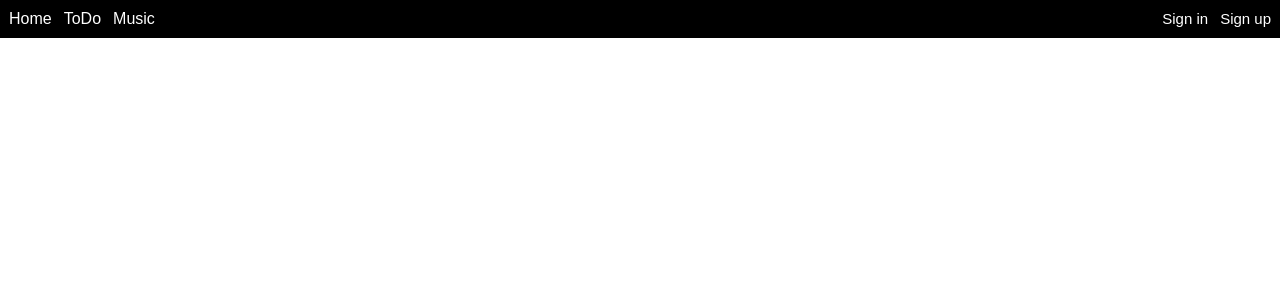
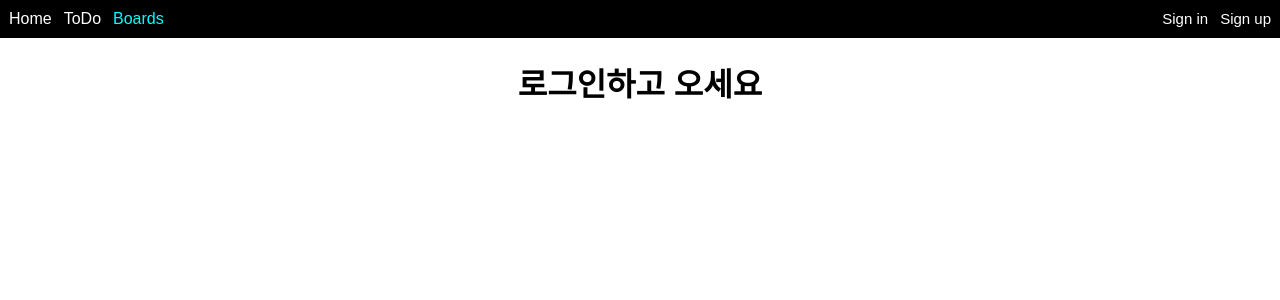
Before and after one commit to kimjinho1/nest-react-web-frontend, a React (Create React App) app: page /boards in a window 1280 px wide. Shown: the top 300 px of the page. Built offline with nearby package versions, Linux system fonts and the light colour scheme; no server answers.

Commit message:
FEAT: Init boards

```diff
--- a/src/App.jsx
+++ b/src/App.jsx
@@ -4,9 +4,9 @@ import { BrowserRouter as Router, Routes, Route } from "react-router-dom";
 import Navbar from "./pages/Navbar";
 import Home from "./pages/Home";
 import ToDo from "./pages/ToDo";
-import MusicDisplay from "./pages/Music";
 import SignUp from "./pages/SignUp";
 import SignIn from "./pages/SignIn";
+import Boards from "./pages/Boards";
 
 function App() {
   const [loginState, setLoginState] = useState(false);
@@ -22,10 +22,7 @@ function App() {
       <Routes>
         <Route path="/" element={<Home loginState={loginState} />} />
         <Route path="/todo" element={<ToDo loginState={loginState} />} />
-        <Route
-          path="/music"
-          element={<MusicDisplay loginState={loginState} />}
-        />
+        <Route path="/boards" element={<Boards loginState={loginState} />} />
         <Route
           path="/signin"
           element={
--- a/src/components/Navbar/LeftNavbar.jsx
+++ b/src/components/Navbar/LeftNavbar.jsx
@@ -25,7 +25,7 @@ const LeftNavbar = ({ NavComponent }) => {
     <LeftNavBarDiv>
       <LeftNavLink to="/">Home</LeftNavLink>
       <LeftNavLink to="/todo">ToDo</LeftNavLink>
-      <LeftNavLink to="/music">Music</LeftNavLink>
+      <LeftNavLink to="/boards">Boards</LeftNavLink>
     </LeftNavBarDiv>
   );
 };
--- /dev/null
+++ b/src/pages/Boards.jsx
@@ -0,0 +1,22 @@
+import styled from "styled-components";
+
+const BoardsDiv = styled.div`
+  display: flex;
+  flex-direction: column;
+  align-items: center;
+  justify-content: center;
+`;
+
+const Boards = ({ loginState }) => {
+  return (
+    <BoardsDiv>
+      {!loginState ? (
+        <h1>로그인하고 오세요</h1>
+      ) : (
+        <h1>게시판111111111111111</h1>
+      )}
+    </BoardsDiv>
+  );
+};
+
+export default Boards;
```
